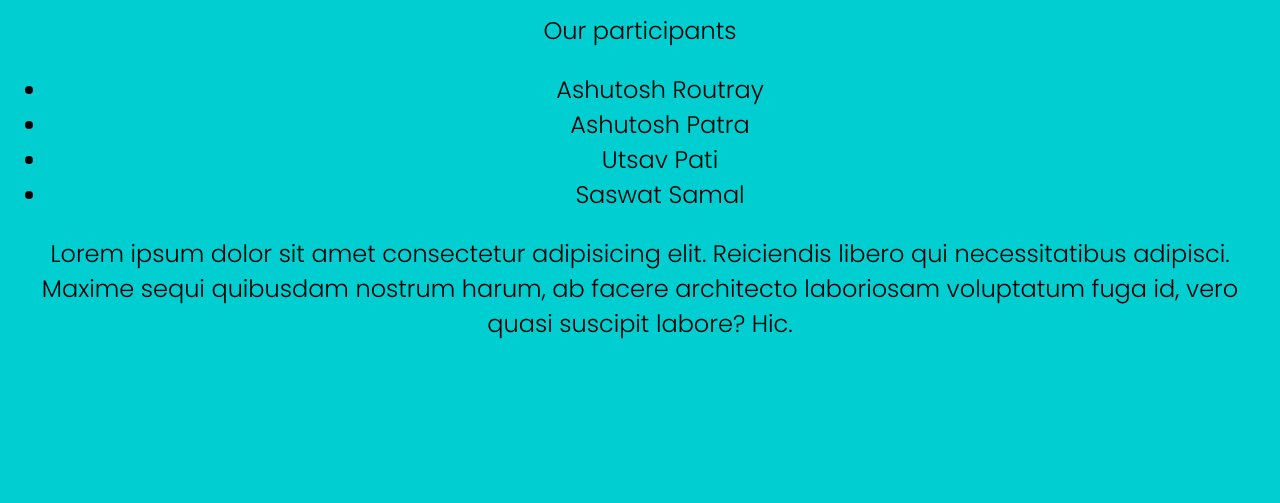
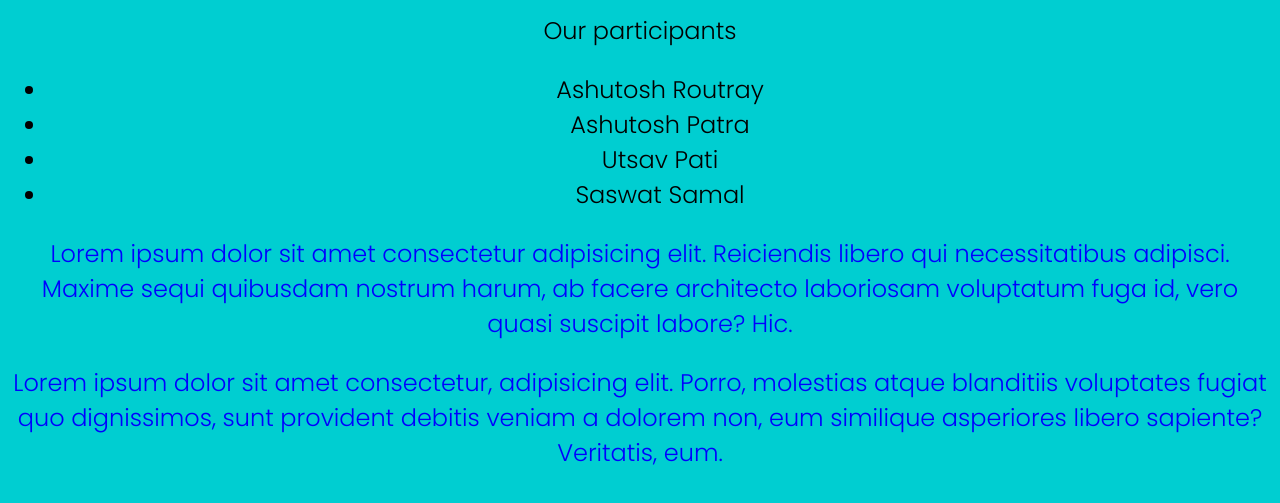
Before and after one commit to SwarajBaral/git-session, a plain HTML site: page index.html in a window 1280 px wide. Shown: the part 123-626 px from the top of the page. Drawn offline with Linux system fonts and the light colour scheme.

Commit message:
added paragraph

```diff
--- a/index.html
+++ b/index.html
@@ -33,7 +33,8 @@
 		<li>Utsav Pati</li>
 		<li>Saswat Samal</li>
 	</ul>
-	<p>Lorem ipsum dolor sit amet consectetur adipisicing elit. Reiciendis libero qui necessitatibus adipisci. Maxime sequi quibusdam nostrum harum, ab facere architecto laboriosam voluptatum fuga id, vero quasi suscipit labore? Hic.</p>
+	<p style="color: blue;">Lorem ipsum dolor sit amet consectetur adipisicing elit. Reiciendis libero qui necessitatibus adipisci. Maxime sequi quibusdam nostrum harum, ab facere architecto laboriosam voluptatum fuga id, vero quasi suscipit labore? Hic.</p>
+	<p style="color: blue;">Lorem ipsum dolor sit amet consectetur, adipisicing elit. Porro, molestias atque blanditiis voluptates fugiat quo dignissimos, sunt provident debitis veniam a dolorem non, eum similique asperiores libero sapiente? Veritatis, eum.</p>
 	</div>
 </body>
 </html>
```
